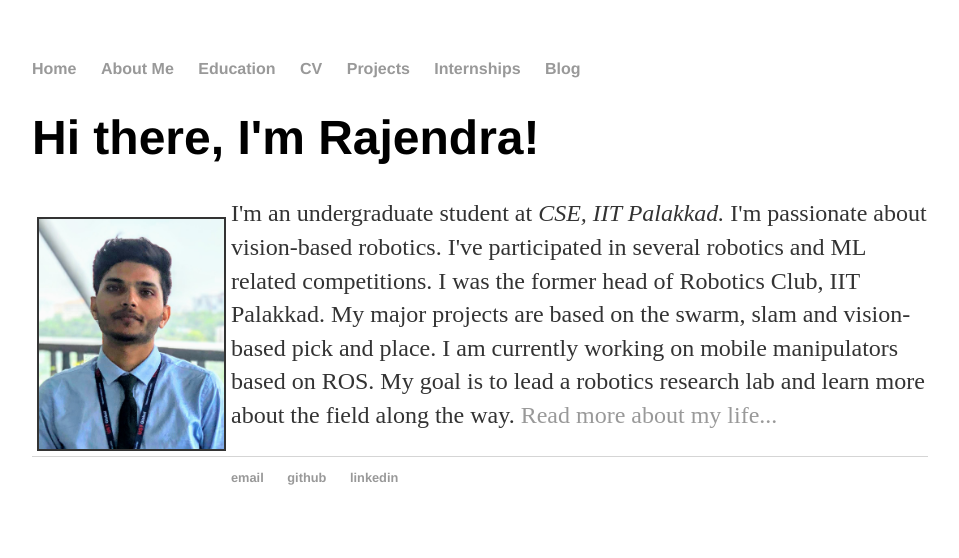
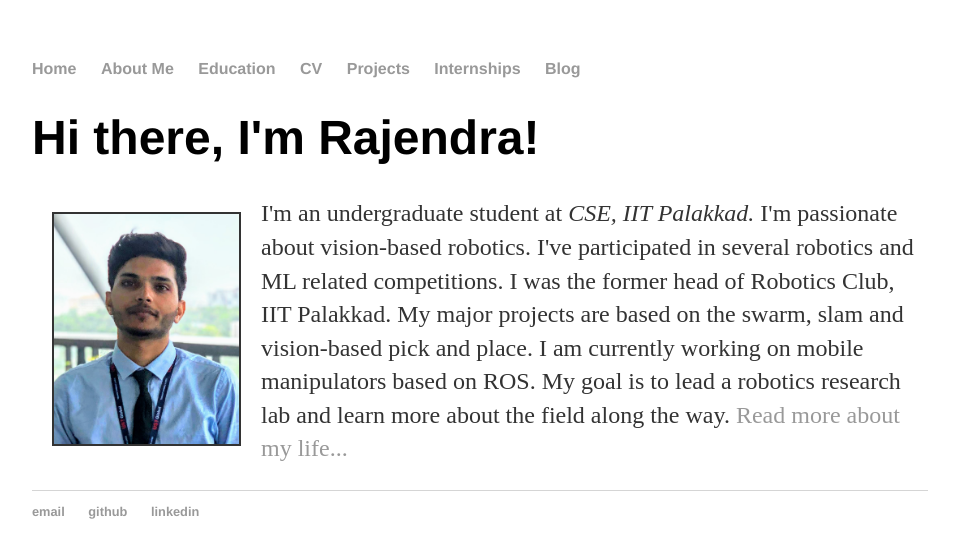
Before and after one commit to iamrajee/iamrajee.github.io, a Jekyll site: the page built from index.html, in a window 1280 px wide. Shown: the top 558 px of the page, without its empty margins (160-1119 px from the left). Built offline with Jekyll 4.4.1, drawn with Linux system fonts in a browser that asks for light colours.

Commit message:
Update index.html

```diff
--- a/index.html
+++ b/index.html
@@ -4,5 +4,5 @@
 ---
 <div class="blurb">
 	<h1>Hi there, I'm Rajendra!</h1>
-	<p><img src="images/rajendra_passport_photo.jpg" height="230" width="185" align="left" border="2" HSPACE="5" VSPACE="20" />I'm an undergraduate student at <em>CSE, IIT Palakkad.</em> I'm passionate about vision-based robotics. I've participated in several robotics and ML related competitions. I was the former head of Robotics Club, IIT Palakkad. My major projects are based on the swarm, slam and vision-based pick and place. I am currently working on mobile manipulators based on ROS. My goal is to lead a robotics research lab and learn more about the field along the way. <a href="/about">Read more about my life...</a></p>
+	<p><img src="images/rajendra_passport_photo.jpg" height="230" width="185" align="left" border="2" HSPACE="20" VSPACE="15" />I'm an undergraduate student at <em>CSE, IIT Palakkad.</em> I'm passionate about vision-based robotics. I've participated in several robotics and ML related competitions. I was the former head of Robotics Club, IIT Palakkad. My major projects are based on the swarm, slam and vision-based pick and place. I am currently working on mobile manipulators based on ROS. My goal is to lead a robotics research lab and learn more about the field along the way. <a href="/about">Read more about my life...</a></p>
 </div><!-- /.blurb -->
```
